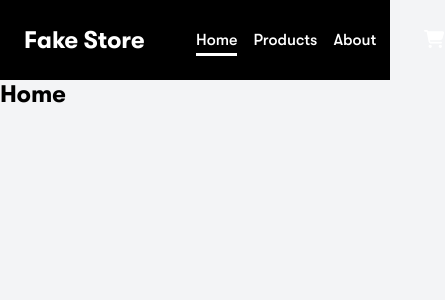
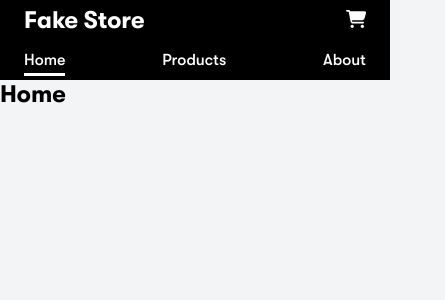
Before and after one commit to ahmeducf/shopping-cart, a React (Vite) app: page / in a window 390 px wide. Shown: the top 300 px of the page, 445 px wide, since content can reach past the window. Built offline with nearby package versions, Linux system fonts and the light colour scheme.

Commit message:
refactor: Site header

```diff
--- a/src/features/header/Header.module.css
+++ b/src/features/header/Header.module.css
@@ -1,4 +1,4 @@
-header.siteHeader {
+.siteHeader {
   display: flex;
   justify-content: space-between;
   align-items: center;
@@ -13,3 +13,17 @@ header.siteHeader {
   flex: 50%;
   min-width: 124px;
 }
+
+@media (max-width: 500px) {
+  .siteHeader {
+    display: grid;
+    grid-template-columns: 1fr auto;
+    grid-template-rows: 1fr 1fr;
+    gap: 0;
+  }
+
+  .logo {
+    grid-column: 1 / 2;
+    grid-row: 1 / 2;
+  }
+}
--- a/src/features/header/cart/Cart.module.css
+++ b/src/features/header/cart/Cart.module.css
@@ -2,7 +2,7 @@
   flex: 20%;
   display: flex;
   justify-content: flex-end;
-  transition: all 0.3s;
+  transition: all 0.3s ease-in-out;
 }
 
 .iconContainer {
--- a/src/features/header/nav/Nav.module.css
+++ b/src/features/header/nav/Nav.module.css
@@ -1,11 +1,11 @@
-nav.headerNav {
+.headerNav {
   display: flex;
   justify-content: center;
   align-items: center;
   flex: 30%;
 }
 
-nav.headerNav ul {
+.headerNav ul {
   display: flex;
   justify-content: space-between;
   align-items: center;
@@ -19,7 +19,7 @@ nav.headerNav ul {
 }
 
 .navItem {
-  transition: all 0.3s;
+  transition: all 0.3s ease-in-out;
 }
 
 .navItem:hover {
@@ -29,9 +29,21 @@ nav.headerNav ul {
 .navItemLink {
   padding-bottom: 4px;
   border-bottom: 3px solid transparent;
-  transition: all 0.3s;
+  transition: all 0.3s ease-in-out;
 }
 
 .active {
   border-bottom: 3px solid #fff;
 }
+
+@media (max-width: 500px) {
+  .headerNav {
+    flex: 100%;
+    grid-column: 1 / 3;
+    grid-row: 2 / 3;
+  }
+
+  .headerNav ul {
+    padding: 0;
+  }
+}
```
